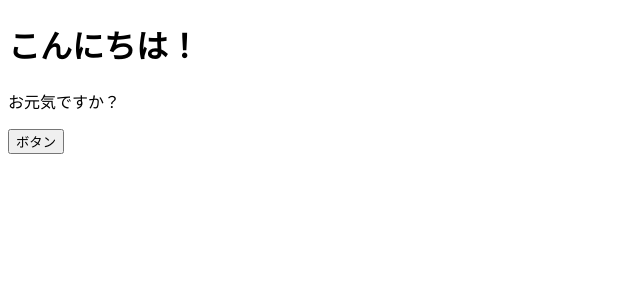
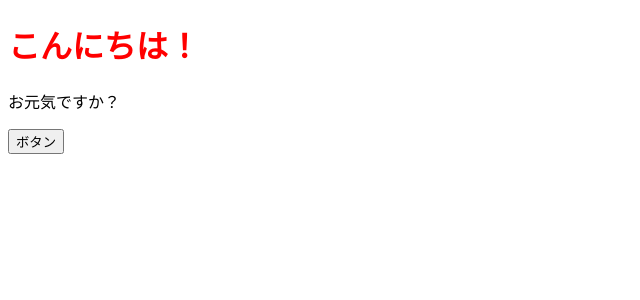
Before and after one commit to Onepiece2424/20220709_react-practice4, a React (Create React App) app: page / in a window 1280 px wide. Shown: the top 300 px of the page, without its empty margins (0-640 px from the left). Built offline with nearby package versions, Linux system fonts and the light colour scheme.

Commit message:
テキストを赤色に変更

```diff
--- a/src/App.jsx
+++ b/src/App.jsx
@@ -4,7 +4,7 @@ export const App = () => {
   };
   return (
     <>
-      <h1>こんにちは！</h1>
+      <h1 style={{ color: "red" }}>こんにちは！</h1>
       <p>お元気ですか？</p>
       <button onClick={onClickButton}>ボタン</button>
     </>
```
